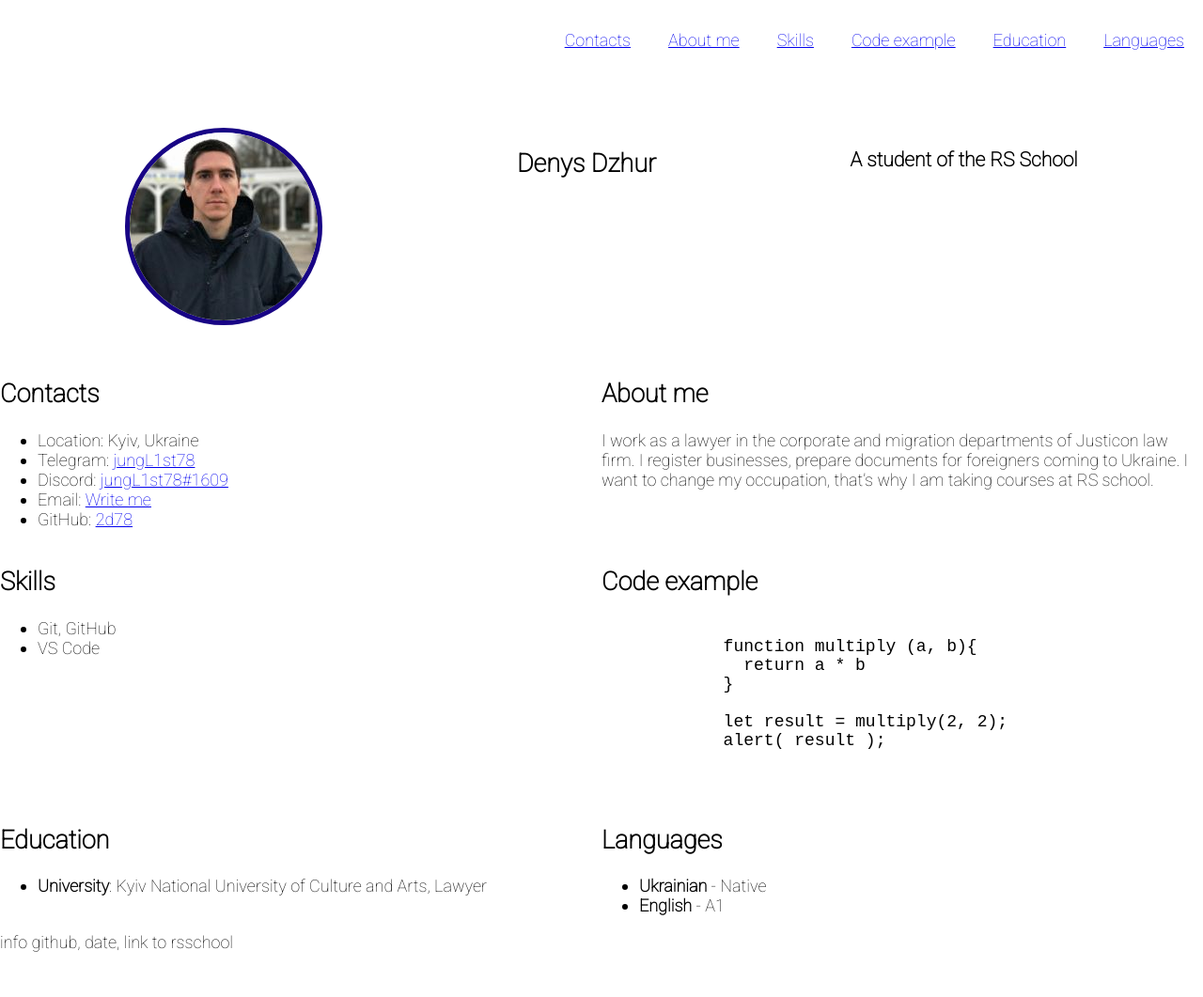
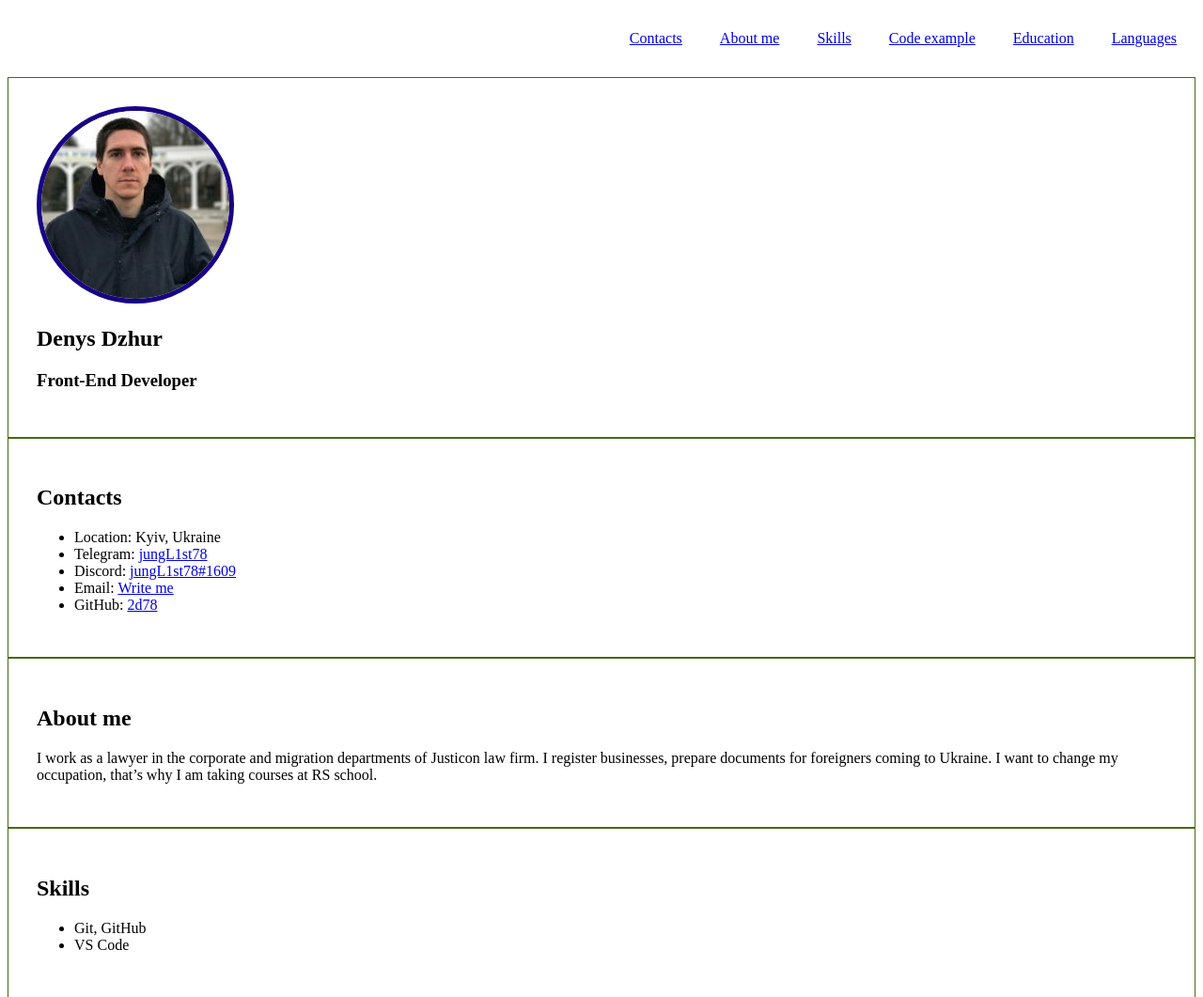
Before and after one commit to 2d78/rsschool-cv, a plain HTML site: page index.html in a window 1280 px wide. Shown: the top 1061 px of the page at 94% size. Before the commit the page ends 1013 px from the top, so only its background shows below. Drawn offline with Linux system fonts and the light colour scheme.

Commit message:
feat: edit index and style files

```diff
--- a/index.html
+++ b/index.html
@@ -14,7 +14,6 @@
 
 <body>
   <header>
-    <div class="container">
     <nav class="nav">
       <ul class="nav-list">
         <li class="nav-item"><a href="#contacts" class="nav-link">Contacts</a></li>
@@ -25,15 +24,15 @@
         <li class="nav-item"><a href="#languages" class="nav-link">Languages</a></li>
       </ul>
     </nav>
-    </div>
   </header>
+
   <main>
-    <div class="container main-container">
-      <section class="section section-profile" id="profile">
+    <section class="section" id="profile">
       <img class="photo" src="assets/img/photo.jpg" alt="Photo">
       <h1>Denys Dzhur</h1>
-        <h3>A student of the RS School</h3>
+      <h3>Front-End Developer </h3>
     </section>
+
     <section class="section" id="#contacts">
       <h2 class="section-title">Contacts</h2>
       <ul>
@@ -54,6 +53,7 @@
         </li>
       </ul>
     </section>
+
     <section class="section" id="#about-me">
       <h2 class="section-title">About me</h2>
       <p>
@@ -62,6 +62,7 @@
         courses at RS school.
       </p>
     </section>
+
     <section class="section" id="#skills">
       <h2 class="section-title">Skills</h2>
       <ul>
@@ -69,6 +70,7 @@
         <li>VS Code</li>
       </ul>
     </section>
+
     <section class="section" id="#code-example">
       <h2 class="section-title">Code example</h2>
       <pre>
@@ -82,12 +84,14 @@
           </code>
         </pre>
     </section>
+
     <section class="section" id="#education">
       <h2 class="section-title">Education</h2>
       <ul>
         <li><strong>University</strong>: Kyiv National University of Culture and Arts, Lawyer</li>
       </ul>
     </section>
+
     <section class="section" id="#languages">
       <h2 class="section-title">Languages</h2>
       <ul>
@@ -95,12 +99,10 @@
         <li><strong>English</strong> - A1</li>
       </ul>
     </section>
-    </div>
   </main>
+
   <footer>
-    <div class="container">
     info github, date, link to rsschool
-    </div>
   </footer>
 </body>
 
--- a/style.css
+++ b/style.css
@@ -1,26 +1,5 @@
 * {
   box-sizing: border-box;
-}
-
-html {
-  scroll-behavior: smooth;
-}
-
-body {
-  display: flex;
-  flex-direction: column;
-  justify-content: space-between;
-  min-height: 100vh;
-  margin: 0;
-  padding: 0;
-
-  font-family: 'Roboto', sans-serif;
-  font-size: 18px;
-}
-
-.container {
-  max-width: 1440px;
-  margin: 0 auto;
 }
 
 .nav-list {
@@ -33,6 +12,7 @@ body {
 .nav-link {
   padding: 0 20px;
   line-height: 50px;
+  transition: .3s;
 }
 
 .photo {
@@ -41,24 +21,7 @@ body {
   border-color: rgb(24, 4, 133);
 }
 
-.main-container {
-  display: flex;
-  flex-wrap: wrap;
+.section {
+  border: 1px ridge rgb(72, 105, 18) ;
+  padding: 30px;
 }
-
-.section {
-  width: 50%;
-}
-
-.section-profile {
-  display: flex;
-  justify-content: space-around;
-  width: 100%;
-  padding: 50px 30px 35px;
-}
-
-@media (max-width: 768px) {
-  .section {
-    width: 100%;
-  }
-}
```
Lines whose indentation alone changed are shown as unchanged.
